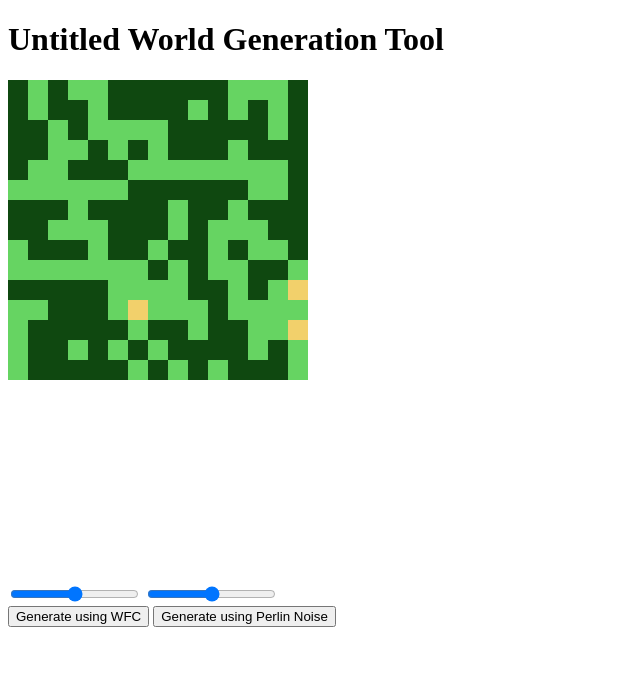
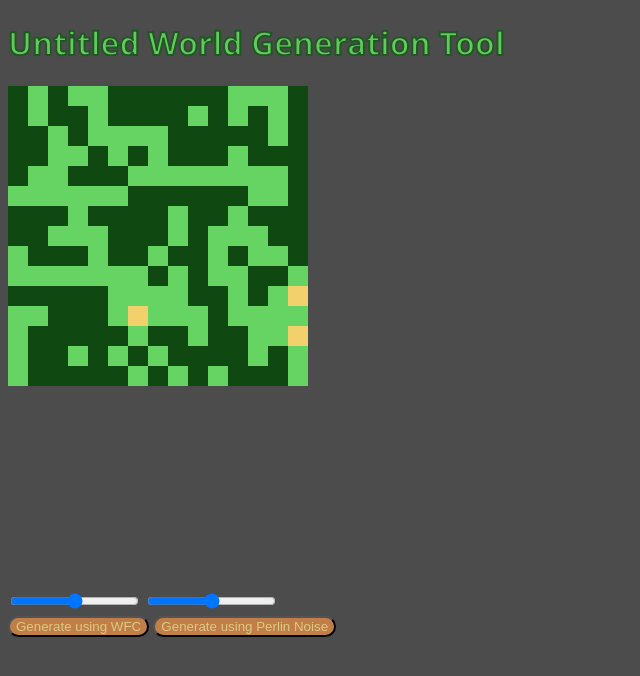
Before and after one commit to KNGPLCJMS/UWGT1, a plain HTML site: page index.html in a window 1280 px wide. Both pictures are taken after a click on the button "Generate using WFC". Shown: the whole page, without its empty margins (0-640 px from the left). Drawn offline with Linux system fonts and the light colour scheme.

Commit message:
Added CSS for styling

```diff
--- a/index.html
+++ b/index.html
@@ -4,17 +4,18 @@
     <meta charset="UTF-8">
     <meta name="viewport" content="width=device-width, initial-scale=1.0">
     <title>UWGT1</title>
+    <link rel="stylesheet" href="style.css">
 </head>
 <body>
     <h1>Untitled World Generation Tool</h1>
     <canvas id="canvas" width="500" height="500"> </canvas>
     <div>
-    <input type="range" min="5" max="25" id="inpX">
-    <input type="range" min="5" max="25" id="inpY">
+    <input class="input" type="range" min="5" max="25" id="inpX">
+    <input class="input" type="range" min="5" max="25" id="inpY">
     </div>
 
-    <button onclick="startwfcgenerate()">Generate using WFC</button>
-    <button onclick="startpergenerate()">Generate using Perlin Noise</button>
+    <button class="button" onclick="startwfcgenerate()">Generate using WFC</button>
+    <button class="button" onclick="startpergenerate()">Generate using Perlin Noise</button>
     <script src="script.js"></script>
 </body>
 </html>
--- a/script.js
+++ b/script.js
@@ -158,7 +158,7 @@ function pickWeighted(options, weight){
 }
 // Drawing Map
 function draw(map,x,y){
-    ctx.fillStyle = "#FFFFFF";
+    ctx.fillStyle = "rgb(76, 76, 76)";
     ctx.fillRect(0,0,500,500)
     for (let i =0; i<x; i++){
         for (let j = 0; j<y; j++){
--- /dev/null
+++ b/style.css
@@ -0,0 +1,15 @@
+body {
+    font-family: 'Segoe UI', Tahoma, Geneva, Verdana, sans-serif;
+    background-color: rgb(76, 76, 76);
+}
+
+.button{
+    color: rgb(218, 201, 133);
+    background-color: rgb(193, 126, 71);
+    border-radius: 25px;
+
+}
+h1{
+    color: rgb(99, 201, 92);
+    -webkit-text-stroke: 2px rgb(31, 88, 34);
+}
```
